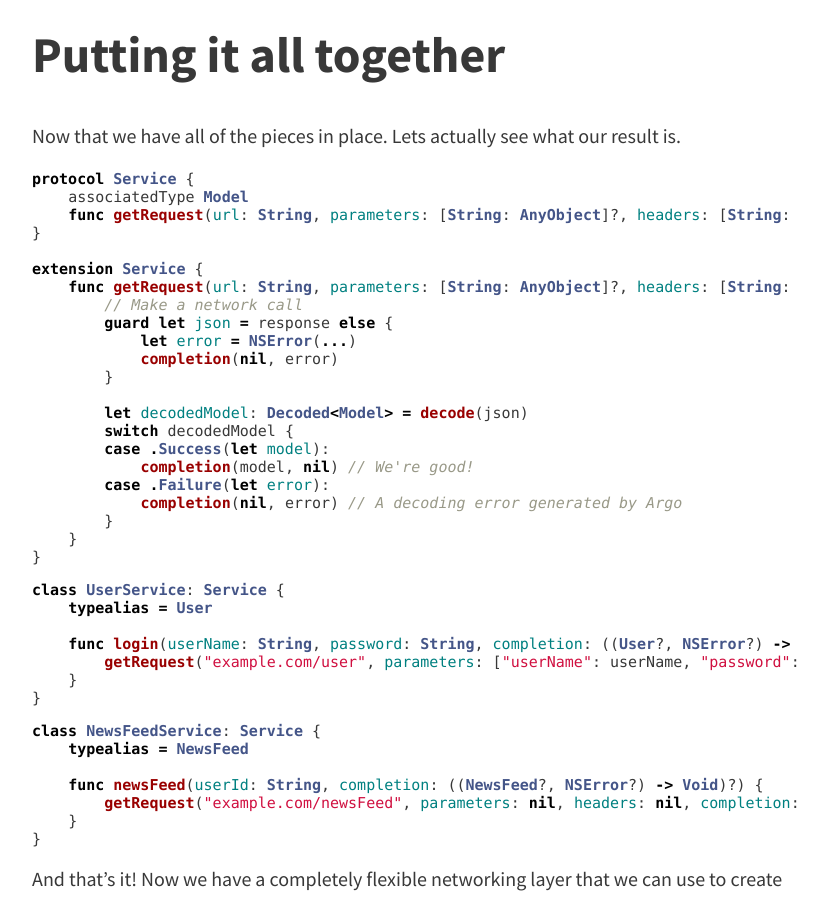
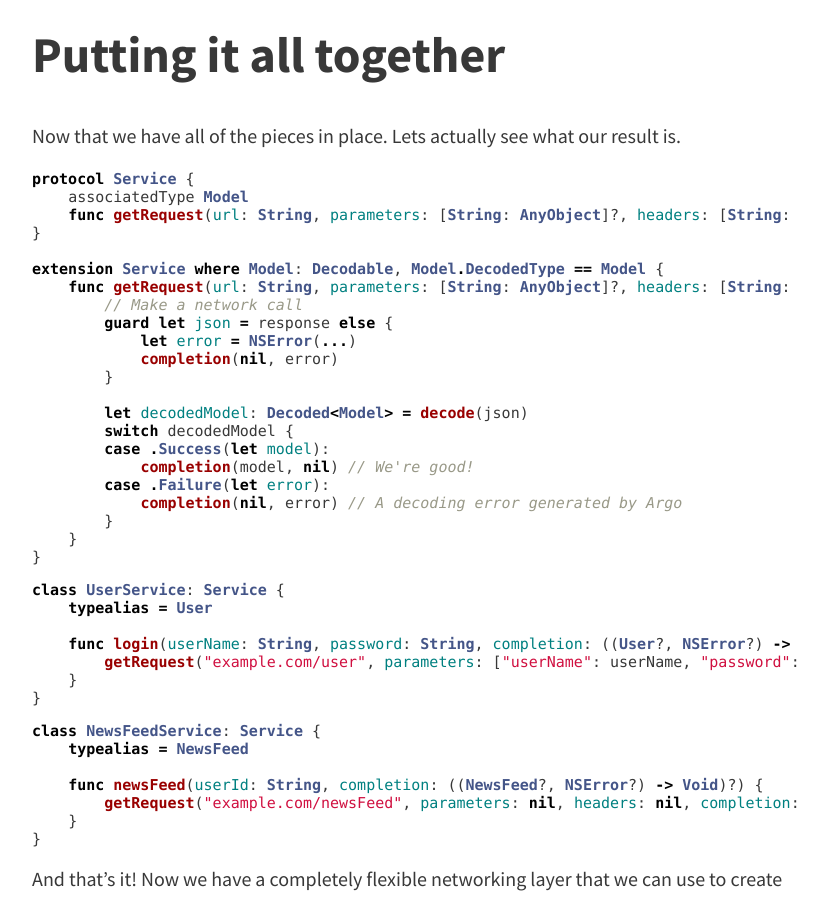
Before and after one commit to cjrieck/cjrieck.github.io, a Jekyll site: the page built from _posts/2016-06-12-networking-protocols.md, in a window 1280 px wide and 900 px high, scrolled down 7307 px. Shown: the whole window, without its empty margins (224-1052 px from the left). Built offline with Jekyll 4.4.1, drawn with Linux system fonts in a browser that asks for light colours; nearby versions of some CDN libraries.

Commit message:
added crucial line of code

```diff
--- a/_posts/2016-06-12-networking-protocols.md
+++ b/_posts/2016-06-12-networking-protocols.md
@@ -276,7 +276,7 @@ protocol Service {
     func getRequest(url: String, parameters: [String: AnyObject]?, headers: [String: String]?, completion: ((Model?, ErrorType?) -> Void))
 }
 
-extension Service {
+extension Service where Model: Decodable, Model.DecodedType == Model {
     func getRequest(url: String, parameters: [String: AnyObject]?, headers: [String: String]?, completion: ((Model?, ErrorType?) -> Void)) {
         // Make a network call
         guard let json = response else {
```
